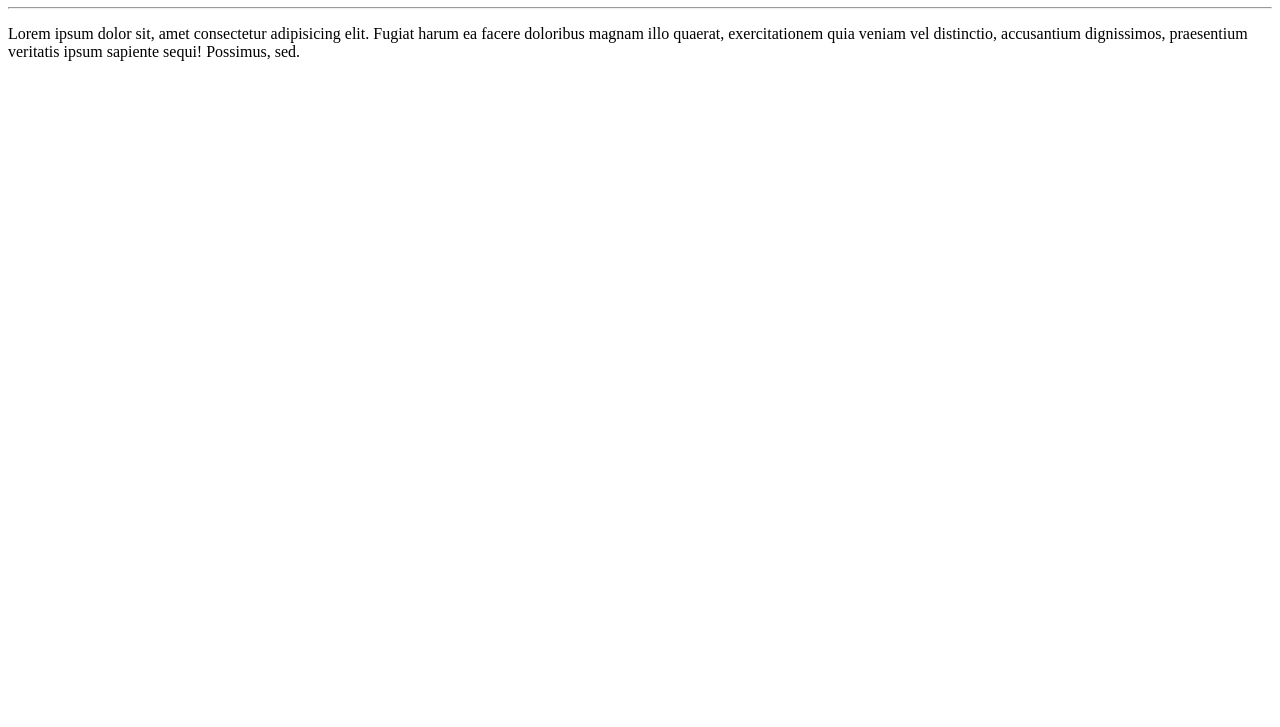
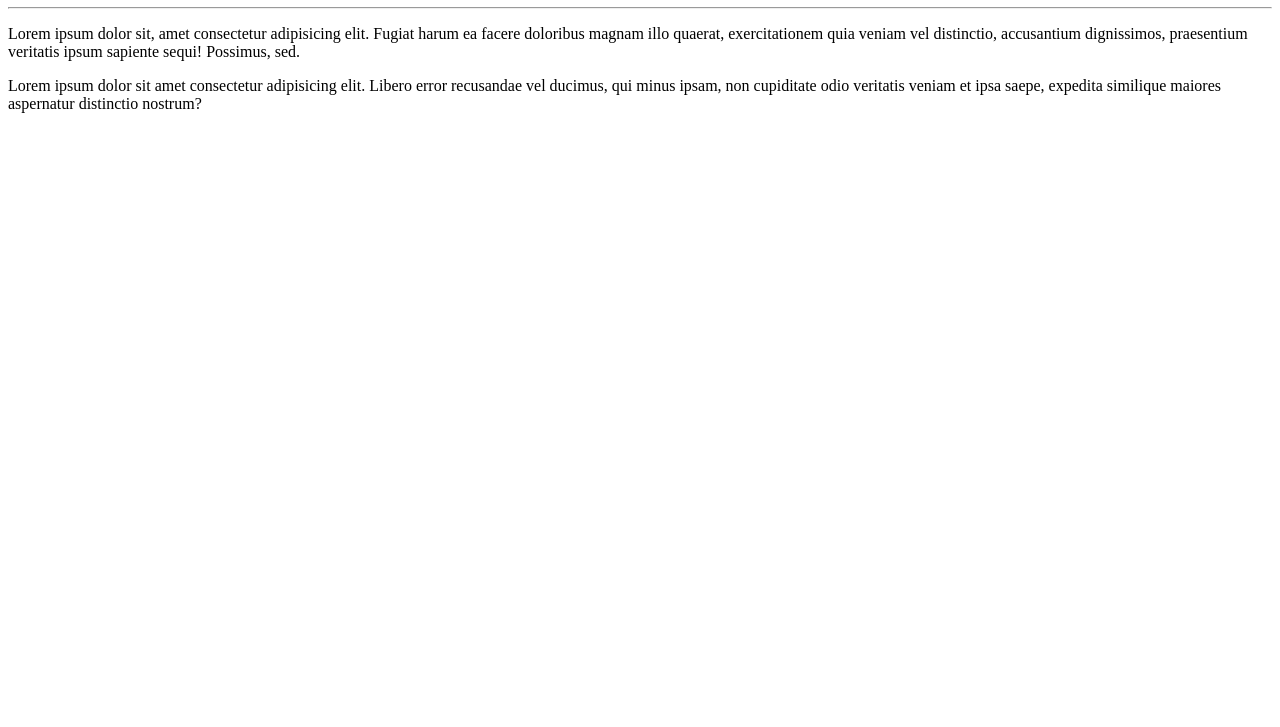
Before and after one commit to Nessa4242/ola-mundo, a plain HTML site: page site-exemplo/index.html in a window 1280 px wide. Shown: the part 73-800 px from the top of the page. Drawn offline with Linux system fonts and the light colour scheme.

Commit message:
adicionei um parágrafo

```diff
--- a/site-exemplo/index.html
+++ b/site-exemplo/index.html
@@ -10,5 +10,6 @@
     <h1>Olá, Mundo!</h1>
     <hr>
     <p>Lorem ipsum dolor sit, amet consectetur adipisicing elit. Fugiat harum ea facere doloribus magnam illo quaerat, exercitationem quia veniam vel distinctio, accusantium dignissimos, praesentium veritatis ipsum sapiente sequi! Possimus, sed.</p>
+    <p>Lorem ipsum dolor sit amet consectetur adipisicing elit. Libero error recusandae vel ducimus, qui minus ipsam, non cupiditate odio veritatis veniam et ipsa saepe, expedita similique maiores aspernatur distinctio nostrum?</p>
 </body>
 </html>
```
